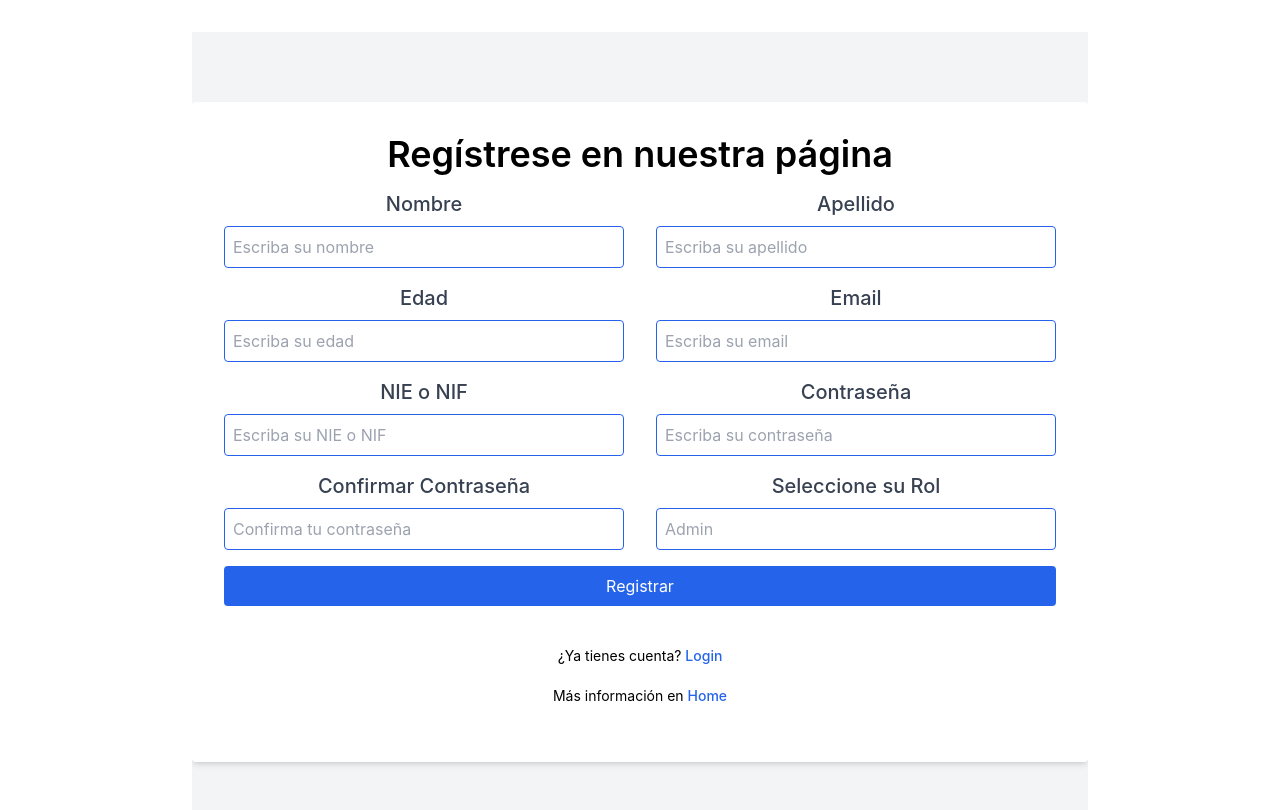
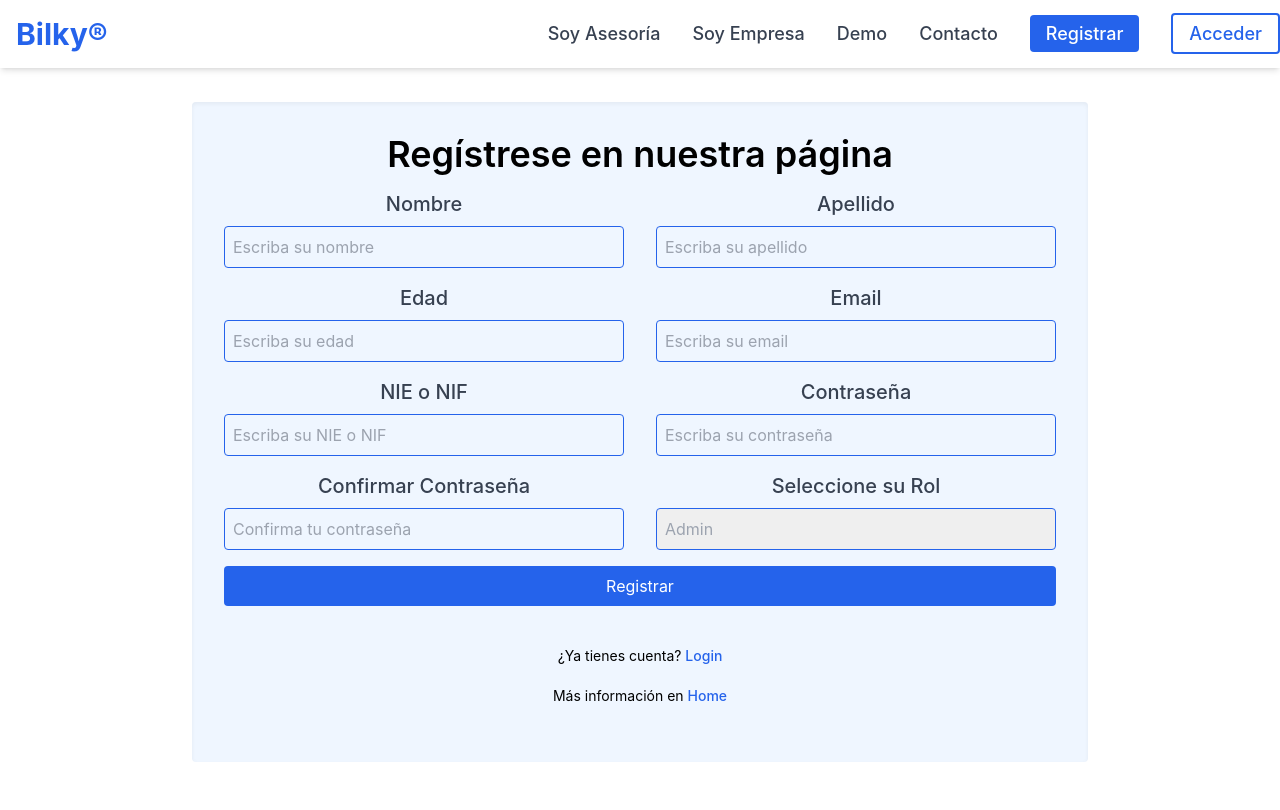
Before and after one commit to leticiademartinobou/BilkyProjectReact, a React (Vite) app: page /register in a window 1280 px wide. Shown: the top 810 px of the page. Built offline with nearby package versions, Linux system fonts and the light colour scheme.

Commit message:
update 23.10.2024

```diff
--- /dev/null
+++ b/src/components/CompanyInformation.jsx
@@ -0,0 +1,32 @@
+import { Link, useLocation } from "react-router-dom"
+
+const CompanyInformation = () => {
+
+
+
+    return (
+        <div>
+            <nav className="w-full py-4 bg-white shadow-md fixed top-0 left-0"
+                style= {{boxShadow: "blue-600"}}>
+                <div className="container mx-auto flex justify-between items-center text-center max-w-7xl min-w-[800px]">
+                    <div className="text-3xl text-blue-600 font-bold mr-4 ml-4">Bilky®</div>
+                    <div className="space-x-8 text-lg font-semibold">
+                        <Link to="/company" className="text-gray-700 hover:text-blue-600">Soy Asesoría</Link>
+                        <Link to="/employee" className="text-gray-700 hover:text-blue-600">Soy Empresa</Link>
+                        <Link to="/demo" className="text-gray-700 hover:text-blue-600">Demo</Link>
+                        <Link to="/contact" className="text-gray-700 hover:text-blue-600">Contacto</Link>
+                        <Link to="/register" className="text-white bg-blue-600 px-4 py-2 rounded hover:bg-blue-700">Registrar</Link>
+                        <Link to="/login" className="text-blue-600 border-2 border-blue-600 px-4 py-2 rounded hover:bg-blue-100">Acceder</Link>
+                    </div>
+                </div>
+            </nav>
+
+            <p>Todo lo que necesita tu asesoría en un portal</p>
+            <p>Principales ventajas del Portal Asesor </p>
+            <p>El programa para asesorías que controla y gestiona el flujo de trabajo y documentación con todos los clientes de forma automática y sencilla.</p>
+        </div>
+    );
+
+}
+
+export default CompanyInformation
--- /dev/null
+++ b/src/components/Contact.jsx
@@ -0,0 +1,34 @@
+import { Link } from "react-router-dom"
+
+const Contact = () => {
+
+
+
+    return (
+        <div>
+            <nav className="w-full py-4 bg-white shadow-md fixed top-0 left-0"
+                style= {{boxShadow: "blue-600"}}>
+                <div className="container mx-auto flex justify-between items-center text-center max-w-7xl min-w-[800px]">
+                    <div className="text-3xl text-blue-600 font-bold mr-4 ml-4">Bilky®</div>
+                    <div className="space-x-8 text-lg font-semibold">
+                        <Link to="/company" className="text-gray-700 hover:text-blue-600">Soy Asesoría</Link>
+                        <Link to="/employee" className="text-gray-700 hover:text-blue-600">Soy Empresa</Link>
+                        <Link to="/demo" className="text-gray-700 hover:text-blue-600">Demo</Link>
+                        <Link to="/contact" className="text-gray-700 hover:text-blue-600">Contacto</Link>
+                        <Link to="/register" className="text-white bg-blue-600 px-4 py-2 rounded hover:bg-blue-700">Registrar</Link>
+                        <Link to="/login" className="text-blue-600 border-2 border-blue-600 px-4 py-2 rounded hover:bg-blue-100">Acceder</Link>
+                    </div>
+                </div>
+            </nav>
+
+            <p>Contact</p>
+            <p>Contact</p>
+            <p>Contact</p>
+            <p>Contact</p>
+
+        </div>
+    );
+
+}
+
+export default Contact
--- /dev/null
+++ b/src/components/Demo.jsx
@@ -0,0 +1,34 @@
+import { Link } from "react-router-dom"
+
+const Demo = () => {
+
+
+
+    return (
+        <div>
+            <nav className="w-full py-4 bg-white shadow-md fixed top-0 left-0"
+                style= {{boxShadow: "blue-600"}}>
+                <div className="container mx-auto flex justify-between items-center text-center max-w-7xl min-w-[800px]">
+                    <div className="text-3xl text-blue-600 font-bold mr-4 ml-4">Bilky®</div>
+                    <div className="space-x-8 text-lg font-semibold">
+                        <Link to="/company" className="text-gray-700 hover:text-blue-600">Soy Asesoría</Link>
+                        <Link to="/employee" className="text-gray-700 hover:text-blue-600">Soy Empresa</Link>
+                        <Link to="/demo" className="text-gray-700 hover:text-blue-600">Demo</Link>
+                        <Link to="/contact" className="text-gray-700 hover:text-blue-600">Contacto</Link>
+                        <Link to="/register" className="text-white bg-blue-600 px-4 py-2 rounded hover:bg-blue-700">Registrar</Link>
+                        <Link to="/login" className="text-blue-600 border-2 border-blue-600 px-4 py-2 rounded hover:bg-blue-100">Acceder</Link>
+                    </div>
+                </div>
+            </nav>
+
+            <p>DEMO</p>
+            <p>DEMO</p>
+            <p>DEMO</p>
+            <p>DEMO</p>
+
+        </div>
+    );
+
+}
+
+export default Demo
--- /dev/null
+++ b/src/components/EmployeeInformation.jsx
@@ -0,0 +1,34 @@
+import { Link } from "react-router-dom"
+
+const EmployeeInformation = () => {
+
+
+
+    return (
+        <div>
+            <nav className="w-full py-4 bg-white shadow-md fixed top-0 left-0"
+                style= {{boxShadow: "blue-600"}}>
+                <div className="container mx-auto flex justify-between items-center text-center max-w-7xl min-w-[800px]">
+                    <div className="text-3xl text-blue-600 font-bold mr-4 ml-4">Bilky®</div>
+                    <div className="space-x-8 text-lg font-semibold">
+                        <Link to="/company" className="text-gray-700 hover:text-blue-600">Soy Asesoría</Link>
+                        <Link to="/employee" className="text-gray-700 hover:text-blue-600">Soy Empresa</Link>
+                        <Link to="/demo" className="text-gray-700 hover:text-blue-600">Demo</Link>
+                        <Link to="/contact" className="text-gray-700 hover:text-blue-600">Contacto</Link>
+                        <Link to="/register" className="text-white bg-blue-600 px-4 py-2 rounded hover:bg-blue-700">Registrar</Link>
+                        <Link to="/login" className="text-blue-600 border-2 border-blue-600 px-4 py-2 rounded hover:bg-blue-100">Acceder</Link>
+                    </div>
+                </div>
+            </nav>
+
+            <p>Employee Information</p>
+            <p>Employee Information</p>
+            <p>Employee Information</p>
+            <p>Employee Information</p>
+
+        </div>
+    );
+
+}
+
+export default EmployeeInformation
--- a/src/components/Home.jsx
+++ b/src/components/Home.jsx
@@ -14,10 +14,10 @@ const Home = () => {
                 <div className="container mx-auto flex justify-between items-center text-center max-w-7xl min-w-[800px]">
                     <div className="text-3xl text-blue-600 font-bold mr-4 ml-4">Bilky®</div>
                     <div className="space-x-8 text-lg font-semibold">
-                        <Link to="/asesoria" className="text-gray-700 hover:text-blue-600">Soy Asesoría</Link>
-                        <Link to="/empresa" className="text-gray-700 hover:text-blue-600">Soy Empresa</Link>
+                        <Link to="/company" className="text-gray-700 hover:text-blue-600">Soy Asesoría</Link>
+                        <Link to="/employee" className="text-gray-700 hover:text-blue-600">Soy Empresa</Link>
                         <Link to="/demo" className="text-gray-700 hover:text-blue-600">Demo</Link>
-                        <Link to="/contacto" className="text-gray-700 hover:text-blue-600">Contacto</Link>
+                        <Link to="/contact" className="text-gray-700 hover:text-blue-600">Contacto</Link>
                         <Link to="/register" className="text-white bg-blue-600 px-4 py-2 rounded hover:bg-blue-700">Registrar</Link>
                         <Link to="/login" className="text-blue-600 border-2 border-blue-600 px-4 py-2 rounded hover:bg-blue-100">Acceder</Link>
                     </div>
--- a/src/components/LoginUser.jsx
+++ b/src/components/LoginUser.jsx
@@ -4,6 +4,8 @@ import { Link, useNavigate } from 'react-router-dom';
 import { useForm } from "react-hook-form"
 import { useState } from 'react';
 import RecuperatePassword from "./RecuperatePassword";
+import ballonImage from "../images/globosLogin.jpg"
+// import usersImage from "../images/bilkyUsers.jpg"
 
 export const LoginUser = ( {updateStatus}) => {
 
@@ -67,19 +69,27 @@ export const LoginUser = ( {updateStatus}) => {
 
         {/* Navbar Section del menu LogIn*/}
 
-        <nav className="w-full py-4 bg-white shadow-md fixed top-0 left-0">
+        <nav className="w-full py-4 bg-white shadow-md fixed top-0 left-0"
+          style= {{boxShadow: "blue-600"}}>
           <div className="container mx-auto flex justify-between items-center text-center max-w-7xl min-w-[800px]">
             <div className="text-3xl text-blue-600 font-bold mr-4 ml-4">Bilky®</div>
               <div className="space-x-8 text-lg font-semibold">
-                <Link to="/asesoria" className="text-gray-700 hover:text-blue-600">Soy Asesoría</Link>
-                <Link to="/empresa" className="text-gray-700 hover:text-blue-600">Soy Empresa</Link>
+                <Link to="/company" className="text-gray-700 hover:text-blue-600">Soy Asesoría</Link>
+                <Link to="/employee" className="text-gray-700 hover:text-blue-600">Soy Empresa</Link>
                 <Link to="/demo" className="text-gray-700 hover:text-blue-600">Demo</Link>
-                <Link to="/contacto" className="text-gray-700 hover:text-blue-600">Contacto</Link>
+                <Link to="/contact" className="text-gray-700 hover:text-blue-600">Contacto</Link>
                 <Link to="/register" className="text-white bg-blue-600 px-4 py-2 rounded hover:bg-blue-700">Registrar</Link>
                 <Link to="/login" className="text-blue-600 border-2 border-blue-600 px-4 py-2 rounded hover:bg-blue-100">Acceder</Link>
               </div>
             </div>
         </nav>
+
+        {/* Contenido Principal debajo de la NavBar */}
+        {/* Agrego un margen superior para dejar espacio al navBar */}
+
+        <div className='flex mt-20'>
+          {/* Columna izquierda del formulario */}
+          <div className='w-1/2 flex flex-col items-center justify-center'>
             <div className="bg-white p-8 rounded shadow-md w-full max-w-md mt-8">
               <div className='text-center'>
                 <p className="text-5xl text-blue-600 font-semibold mr-4 ml-4 mb-6">Bilky®</p>
@@ -150,6 +160,18 @@ export const LoginUser = ( {updateStatus}) => {
               </form>
             </div>
           </div>
+
+          {/* Columna derecha para la imagen de los globos */}
+          <div className='w-1/2 flex items-center justify-center'>
+            <img src={ballonImage} className='object-cover h-full w-full' alt="globos login"></img>
+            {/* se puede poner h-full o h-95%  */}
+          </div>
+
+          </div>
+
+        </div>
+
+
         );
       };
 
--- a/src/components/RegisterUser.jsx
+++ b/src/components/RegisterUser.jsx
@@ -65,9 +65,25 @@ export const RegisterUser = ( { updateStatus }) => {
 
 
   return (
-    <div className="h-screen min-w-180 flex items-center justify-center bg-gray-100 overflow-auto">
-      <div className="bg-white p-8 rounded shadow-md w-full max-w-4xl">
-        <h1 className="mb-4 text-4xl min-w-64 font-semibold text-center">Regístrese en nuestra página</h1>
+    <div className="h-screen min-w-180 flex items-center justify-center overflow-auto">
+      {/* Navbar Section del menu LogIn*/}
+
+      <nav className="w-full py-4 bg-white shadow-md fixed top-0 left-0"
+          style= {{boxShadow: "blue-600"}}>
+          <div className="container mx-auto flex justify-between items-center text-center max-w-7xl min-w-[800px]">
+            <div className="text-3xl text-blue-600 font-bold mr-4 ml-4">Bilky®</div>
+              <div className="space-x-8 text-lg font-semibold">
+                <Link to="/company" className="text-gray-700 hover:text-blue-600">Soy Asesoría</Link>
+                <Link to="/employee" className="text-gray-700 hover:text-blue-600">Soy Empresa</Link>
+                <Link to="/demo" className="text-gray-700 hover:text-blue-600">Demo</Link>
+                <Link to="/contact" className="text-gray-700 hover:text-blue-600">Contacto</Link>
+                <Link to="/register" className="text-white bg-blue-600 px-4 py-2 rounded hover:bg-blue-700">Registrar</Link>
+                <Link to="/login" className="text-blue-600 border-2 border-blue-600 px-4 py-2 rounded hover:bg-blue-100">Acceder</Link>
+              </div>
+            </div>
+        </nav>
+      <div className="bg-blue-50 p-8 rounded shadow-inner w-full max-w-4xl">
+        <h1 className="mb-4 text-4xl min-w-64 font-semibold text-center ">Regístrese en nuestra página</h1>
 
         {/* Aqui quiero mostrar los mensajes de error o de éxito en el DOM  */}
 
@@ -198,7 +214,7 @@ export const RegisterUser = ( { updateStatus }) => {
             <div className="w-full md:w-1/2 px-4 mb-4">
               <label className="block mb-2 text-xl font-medium text-gray-700">Seleccione su Rol</label>
               <select
-                className="border border-blue-600 p-2 rounded w-full bg-white text-gray-400 appearance-none pr-10"
+                className="border border-blue-600 p-2 rounded w-full bg-blue text-gray-400 appearance-none pr-10"
                 {...register("role", { required: "El rol es obligatorio" })}
                 onChange={(e) => setRole(e.target.value)}
               >
```
Also changed, not shown: src/App.jsx (+9 -1 lines). Lines whose indentation alone changed are shown as unchanged.
